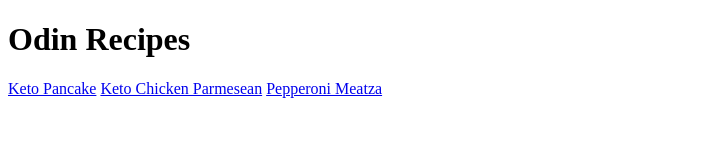
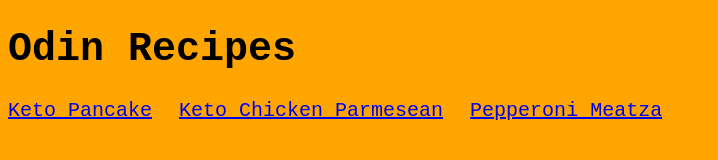
Before and after one commit to manumao/odin-recipes, a plain HTML site: page index.html in a window 1280 px wide. Shown: the whole page, without its empty margins (0-718 px from the left). Drawn offline with Linux system fonts and the light colour scheme.

Commit message:
add styles to the index and add description to the readme file

```diff
--- a/index.html
+++ b/index.html
@@ -3,6 +3,7 @@
     <head>
         <meta charset="utf-8">
         <title>Odin Recipes</title>
+        <link rel="stylesheet" href="styles.css">
     </head>
     <body>
         <h1>Odin Recipes</h1>
--- /dev/null
+++ b/styles.css
@@ -0,0 +1,14 @@
+body{
+    color: black;
+    background-color: orange;
+    font-size: 20px;
+    font-family: 'Courier New', Times, serif;
+    font-weight: 100;
+}
+
+a{
+    margin-right: 15px;
+}
+
+/* 'Times New Roman'
+font-style: italic;*/
```
Also changed, not shown: 1 other file.
